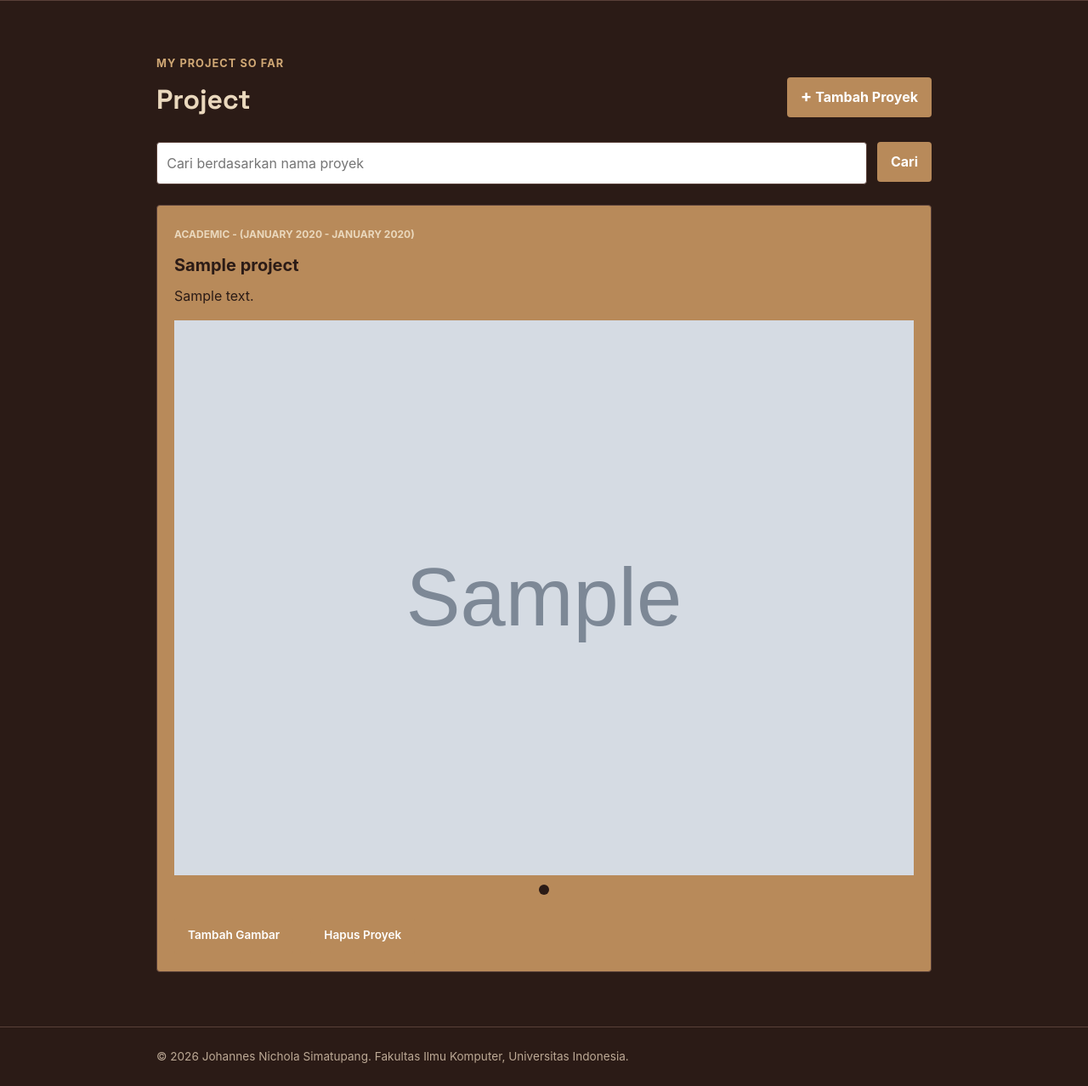
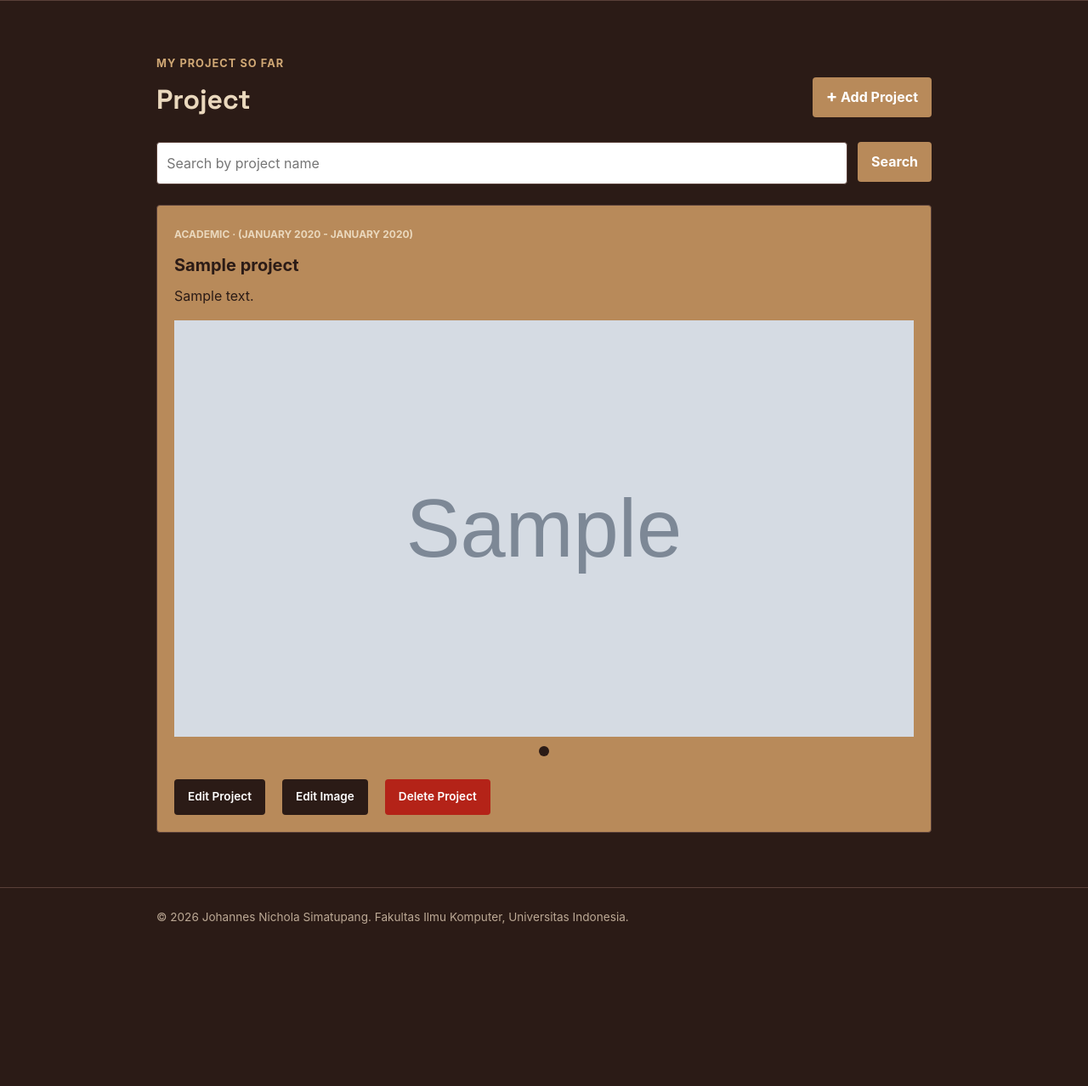
Before and after one commit to JohannesNichola/myportofolio, a Django app: page /project/ in a window 1280 px wide. Shown: the part 74-1352 px from the top of the page at 85% size. After the commit the page ends 1161 px from the top, so only its background shows below. Run offline with Django 5.2, Linux system fonts and the light colour scheme; tables that the repository leaves empty hold one stand-in row (values such as "Sample post"); grey boxes marked "Sample" are stand-in pictures.

Commit message:
feat(project/projectimage): add edit project, edit image, image ordering, image deletion, and views project function test

```diff
--- a/main/models.py
+++ b/main/models.py
@@ -89,6 +89,9 @@ class ProjectImage(models.Model):
     image = models.CharField(max_length=255)
     order = models.PositiveIntegerField(default=1)
 
+    class Meta:
+        ordering = ["order"]
+
     def clean(self):
         if self.project_id:
             existing_images = ProjectImage.objects.filter(
@@ -97,12 +100,11 @@ class ProjectImage(models.Model):
 
             if existing_images >= 5:
                 raise ValidationError(
-                    "Satu project maksimal memiliki 5 gambar."
+                    "A single project can have a maximum of 5 images."
                 )
 
     def __str__(self):
         return f"{self.project.title} - Image {self.order}"
-
 
 class Skill(models.Model):
     SKILL_CHOICES = [
--- a/main/urls.py
+++ b/main/urls.py
@@ -6,7 +6,9 @@ from main.views import (
     show_education,
     show_project,
     create_project,
+    edit_project,
     add_project_image,
+    delete_project_image,
     get_projects_json,
     delete_project,
 )
@@ -19,7 +21,9 @@ urlpatterns = [
     path("education/", show_education, name="show_education"),
     path("project/", show_project, name="show_project"),
     path("project/create/", create_project, name="create_project"),
+    path("project/<uuid:project_id>/edit/", edit_project, name="edit_project"),
     path("project/<uuid:project_id>/add-image/", add_project_image, name="add_project_image"),
+    path("project/<uuid:project_id>/delete-image/<uuid:image_id>/", delete_project_image, name="delete_project_image"),
     path("project/<uuid:project_id>/delete/", delete_project, name="delete_project"),
     path("api/projects/", get_projects_json, name="get_projects_json"),
 ]
--- a/main/views.py
+++ b/main/views.py
@@ -4,7 +4,7 @@ from django.http import HttpResponse
 from django.shortcuts import get_object_or_404, redirect, render
 
 from main.forms import ProjectForm, ProjectImageForm
-from main.models import Experience, Education, Project, Skill
+from main.models import Experience, Education, Project, ProjectImage, Skill
 
 
 def show_main(request):
@@ -70,6 +70,7 @@ def delete_project(request, project_id):
 
     return redirect("main:show_project")
 
+
 def create_project(request):
     form = ProjectForm(request.POST or None)
 
@@ -85,17 +86,33 @@ def create_project(request):
     return render(request, "project_form.html", context)
 
 
+def edit_project(request, project_id):
+    project = get_object_or_404(Project, pk=project_id)
+    form = ProjectForm(request.POST or None, instance=project)
+
+    if request.method == "POST" and form.is_valid():
+        form.save()
+        messages.success(request, "Project berhasil diupdate!")
+        return redirect("main:show_project")
+
+    context = {
+        "name": "Johannes Nichola Simatupang",
+        "form": form,
+        "project": project,
+    }
+    return render(request, "project_form.html", context)
+
+
 def add_project_image(request, project_id):
     project = get_object_or_404(Project, pk=project_id)
     existing_images = project.images.count()
 
     if existing_images >= 5:
         messages.warning(request, "Project ini sudah mencapai batas maksimal 5 gambar.")
-        return redirect("main:show_project")
 
-    form = ProjectImageForm(request.POST or None)
+    form = ProjectImageForm(request.POST or None, project=project)
 
-    if request.method == "POST" and form.is_valid():
+    if request.method == "POST" and existing_images < 5 and form.is_valid():
         image = form.save(commit=False)
         image.project = project
         image.save()
@@ -106,10 +123,22 @@ def add_project_image(request, project_id):
         "name": "Johannes Nichola Simatupang",
         "project": project,
         "form": form,
-        "existing_images": project.images.all(),
+        "existing_images": project.images.all().order_by("order"),
         "remaining_slots": 5 - existing_images,
     }
     return render(request, "project_image_form.html", context)
+
+
+def delete_project_image(request, project_id, image_id):
+    project = get_object_or_404(Project, pk=project_id)
+    image = get_object_or_404(ProjectImage, pk=image_id, project=project)
+
+    if request.method == "POST":
+        image.delete()
+        messages.success(request, "Gambar berhasil dihapus!")
+
+    return redirect("main:add_project_image", project_id=project.id)
+
 
 def get_projects_json(request):
     title_query = request.GET.get("title", "").strip()
--- a/static/css/style.css
+++ b/static/css/style.css
@@ -528,7 +528,7 @@ h1, .brand {
 
 .project-grid {
     display: grid;
-    grid-template-columns: repeat(auto-fit, minmax(240px, 1fr));
+    grid-template-columns: repeat(auto-fit, minmax(380px, 1fr));
     gap: 1rem;
 }
 
@@ -589,6 +589,7 @@ h1, .brand {
     transition: transform 0.3s ease;
 }
 
+/* Fix aspect ratio 16:9, cropped */
 .slide {
     min-width: 100%;
 }
@@ -596,7 +597,75 @@ h1, .brand {
 .slide img {
     display: block;
     width: 100%;
+    aspect-ratio: 16 / 9;
+    object-fit: cover;
+    cursor: pointer;
+}
+
+.slide-image-trigger {
+    display: block;
+    width: 100%;
+    padding: 0;
+    border: 0;
+    background: transparent;
+    cursor: pointer;
+}
+
+/* Full image popup modal */
+.image-modal {
+    display: none;
+    position: fixed;
+    inset: 0;
+
+    width: 100%;
+    height: 100%;
+
+    max-width: none;
+    max-height: none;
+
+    margin: 0;
+    padding: 1.5rem;
+
+    border: 0;
+    background: transparent;
+
+    z-index: 20;
+
+    align-items: center;
+    justify-content: center;
+}
+
+.image-modal:popover-open {
+    display: flex;
+}
+
+.image-modal__backdrop {
+    position: absolute;
+    inset: 0;
+
+    width: 100%;
+    height: 100%;
+
+    border: 0;
+    padding: 0;
+
+    background: rgba(28, 25, 23, 0.75);
+
+    cursor: default;
+}
+
+.image-modal__img {
+    position: relative;
+    z-index: 1;
+
+    max-width: 90vw;
+    max-height: 90vh;
+
+    width: auto;
     height: auto;
+
+    object-fit: contain;
+    border-radius: var(--radius);
 }
 
 /* Slider dots */
@@ -701,7 +770,7 @@ h1, .brand {
     border-radius: var(--radius);
 
     background: #fff;
-    color: var(--ink);
+    color: var(--paper);
 
     font: inherit;
 }
@@ -848,9 +917,42 @@ h1, .brand {
 
 /* Danger button */
 .button-danger {
-    background: #b42318;
+    background: #b42318 !important
 }
 
+.delete-project-title {
+    color: var(--ink) !important
+}
+
+.delete-project-p {
+    color: var(--text-muted) !important
+}
+
+.image-gallery-thumb-wrapper {
+    position: relative;
+    flex: 1;
+    min-height: 0;
+    display: flex;
+}
+
+.image-delete-form {
+    position: absolute;
+    top: 0.4rem;
+    right: 0.4rem;
+    z-index: 2;
+}
+
+.image-delete-button {
+    width: 26px;
+    height: 26px;
+    border: 0;
+    border-radius: 50%;
+    background: #b42318;
+    color: #fff;
+    font-size: 1rem;
+    line-height: 1;
+    cursor: pointer;
+}
 
 /* =========================================================
    PROJECT RESPONSIVE
@@ -959,9 +1061,13 @@ h1, .brand {
 }
 
 .button-secondary {
-    background: var(--ink);
+    background: var(--paper);
+    color: var(--accent)
 }
 
+.button-edit {
+    background: var(--paper) !important
+}
 
 /* =========================================================
    16. DJANGO APPS (PROJECT IMAGE FORM SECTION)
--- a/templates/components/project_delete_modal.html
+++ b/templates/components/project_delete_modal.html
@@ -2,9 +2,8 @@
     <button type="button"
             class="button button-danger"
             popovertarget="delete-project-{{ project.id }}"
-            aria-label="Hapus {{ project.title }}"
-            title="Hapus proyek">
-        Hapus Proyek
+            aria-label="Delete {{ project.title }}">
+        Delete Project
     </button>
 </p>
 <div id="delete-project-{{ project.id }}"
@@ -17,26 +16,28 @@
             class="project-delete-modal__backdrop"
             popovertarget="delete-project-{{ project.id }}"
             popovertargetaction="hide"
-            aria-label="Tutup konfirmasi hapus"></button>
+            aria-label="Close delete confirmation"></button>
     <div class="project-delete-modal__content">
         <button type="button"
                 class="project-delete-modal__close"
                 popovertarget="delete-project-{{ project.id }}"
                 popovertargetaction="hide"
-                aria-label="Tutup konfirmasi hapus">×</button>
-        <h2 id="delete-project-title-{{ project.id }}">Hapus Projek?</h2>
-        <p>
-            Apakah Anda yakin ingin menghapus
+                aria-label="Close delete confirmation">×</button>
+        <h2 id="delete-project-title-{{ project.id }}"
+            class="delete-project-title">Delete Project?
+        </h2>
+        <p class="delete-project-p">
+            Are you sure you want to delete
             <strong>{{ project.title }}</strong>?
         </p>
         <div class="project-delete-modal__actions">
             <button type="button"
                     class="button button-secondary"
                     popovertarget="delete-project-{{ project.id }}"
-                    popovertargetaction="hide">Batal</button>
+                    popovertargetaction="hide">Cancel</button>
             <form method="post" action="{% url 'main:delete_project' project.id %}">
                 {% csrf_token %}
-                <button type="submit" class="button button-danger">Ya, Hapus</button>
+                <button type="submit" class="button button-danger">Yes, Delete</button>
             </form>
         </div>
     </div>
--- a/templates/project.html
+++ b/templates/project.html
@@ -12,7 +12,7 @@
                     <a href="{% url 'main:create_project' %}"
                        class="button project-add-button">
                         <span aria-hidden="true">+</span>
-                        Tambah Proyek
+                        Add Project
                     </a>
                 </div>
 
@@ -22,10 +22,10 @@
                     <input type="search"
                            name="title"
                            value="{{ title_query }}"
-                           placeholder="Cari berdasarkan nama proyek"
+                           placeholder="Search by project name"
                            class="project-search__input"
-                           aria-label="Cari berdasarkan nama proyek">
-                    <button type="submit" class="button">Cari</button>
+                           aria-label="Search by project name">
+                    <button type="submit" class="button">Search</button>
                 </form>
 
                 <div class="project-grid">
@@ -33,11 +33,11 @@
                         <article class="project-card">
                             {% if project.is_ongoing %}
                                 <span class="project-category">
-                                    {{ project.get_category_display }} - (Since {{ project.started_at|date:"F Y" }})
+                                    {{ project.get_category_display }} &middot; (Since {{ project.started_at|date:"F Y" }})
                                 </span>
                                 {% else %}
                                 <span class="project-category">
-                                    {{ project.get_category_display }} - ({{ project.started_at|date:"F Y" }} - {{ project.ended_at|date:"F Y" }})
+                                    {{ project.get_category_display }} &middot; ({{ project.started_at|date:"F Y" }} - {{ project.ended_at|date:"F Y" }})
                                 </span>
                             {% endif %}
 
@@ -64,18 +64,42 @@
                                         {% endfor %}
 
 
-                                        <div class="slides">
-
-                                            {% for image in project.images.all %}
-                                                <div class="slide">
+                                    <div class="slides">
+                                        {% for image in project.images.all %}
+                                            <div class="slide">
+                                                <button
+                                                    type="button"
+                                                    class="slide-image-trigger"
+                                                    popovertarget="img-modal-{{ project.id }}-{{ image.order }}"
+                                                >
                                                     <img
                                                         src="{{ image.image }}"
                                                         alt="{{ project.title }} image {{ image.order }}"
                                                     >
-                                                </div>
-                                            {% endfor %}
+                                                </button>
+                                            </div>
 
-                                        </div>
+                                            <div
+                                                id="img-modal-{{ project.id }}-{{ image.order }}"
+                                                popover
+                                                class="image-modal"
+                                            >
+                                                <button
+                                                    type="button"
+                                                    class="image-modal__backdrop"
+                                                    popovertarget="img-modal-{{ project.id }}-{{ image.order }}"
+                                                    popovertargetaction="hide"
+                                                    aria-label="Tutup"
+                                                ></button>
+
+                                                <img
+                                                    src="{{ image.image }}"
+                                                    alt="{{ project.title }} image {{ image.order }}"
+                                                    class="image-modal__img"
+                                                >
+                                            </div>
+                                        {% endfor %}
+                                    </div>
 
                                         <div class="slider-dots">
 
@@ -93,7 +117,8 @@
 
                             <div class="project-card-actions">
                                 <div class="project-actions">
-                                    <a href="{% url 'main:add_project_image' project.id %}" class="button">Tambah Gambar</a>
+                                    <a href="{% url 'main:edit_project' project.id %}" class="button button-edit">Edit Project</a>
+                                    <a href="{% url 'main:add_project_image' project.id %}" class="button button-edit">Edit Image</a>
                                     {% include "components/project_delete_modal.html" with project=project %}
                                 </div>
                             </div>
@@ -102,7 +127,7 @@
 
                     {% empty %}
                         {% if title_query %}
-                            <p class="empty-state">Tidak ada proyek dengan nama tersebut.</p>
+                            <p class="empty-state">There is no project with that name.</p>
                         {% else %}
                             <p class="empty-state">No project has been added yet.</p>
                         {% endif %}
```
Also changed, not shown: main/forms.py (+35 -9 lines), main/tests.py (+244 -1 lines), templates/project_form.html (+7 -5 lines), templates/project_image_form.html (+21 -8 lines), main/migrations/0008_alter_projectimage_options.py (added), 1 other file.
